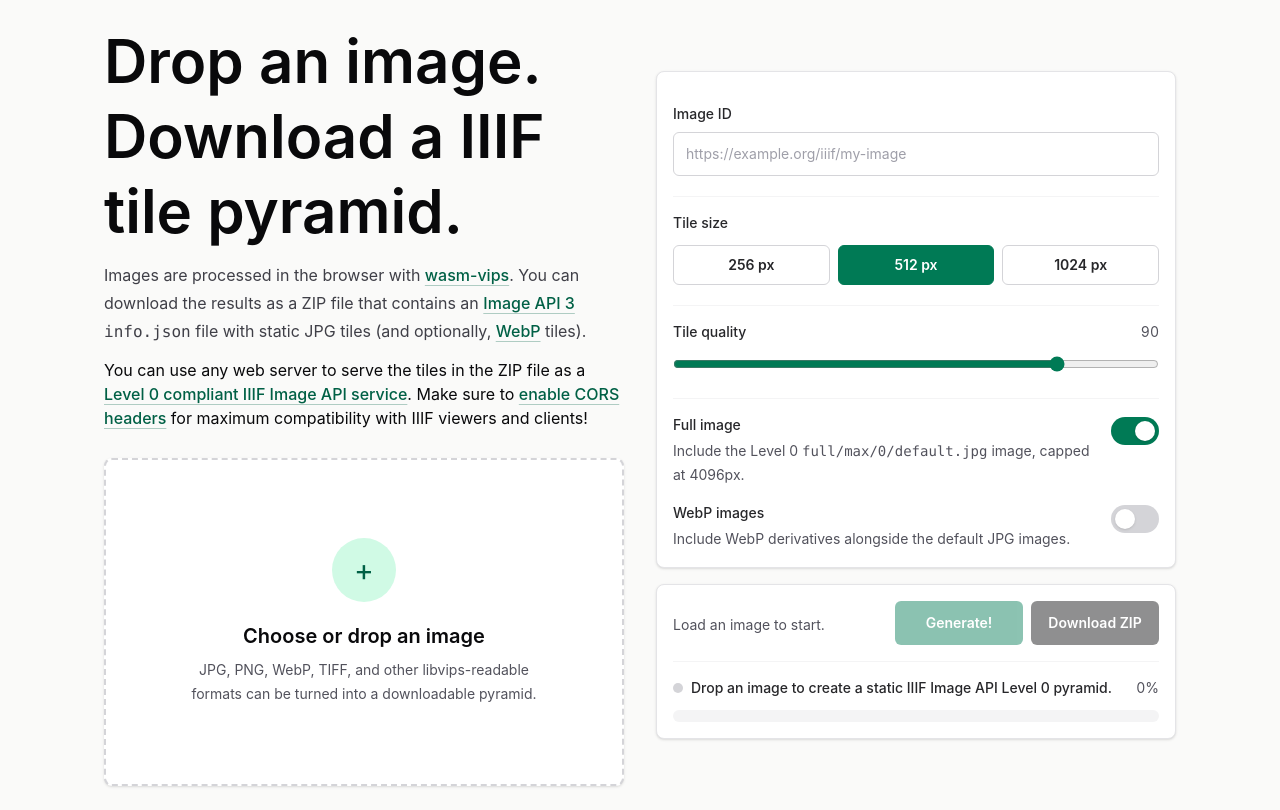
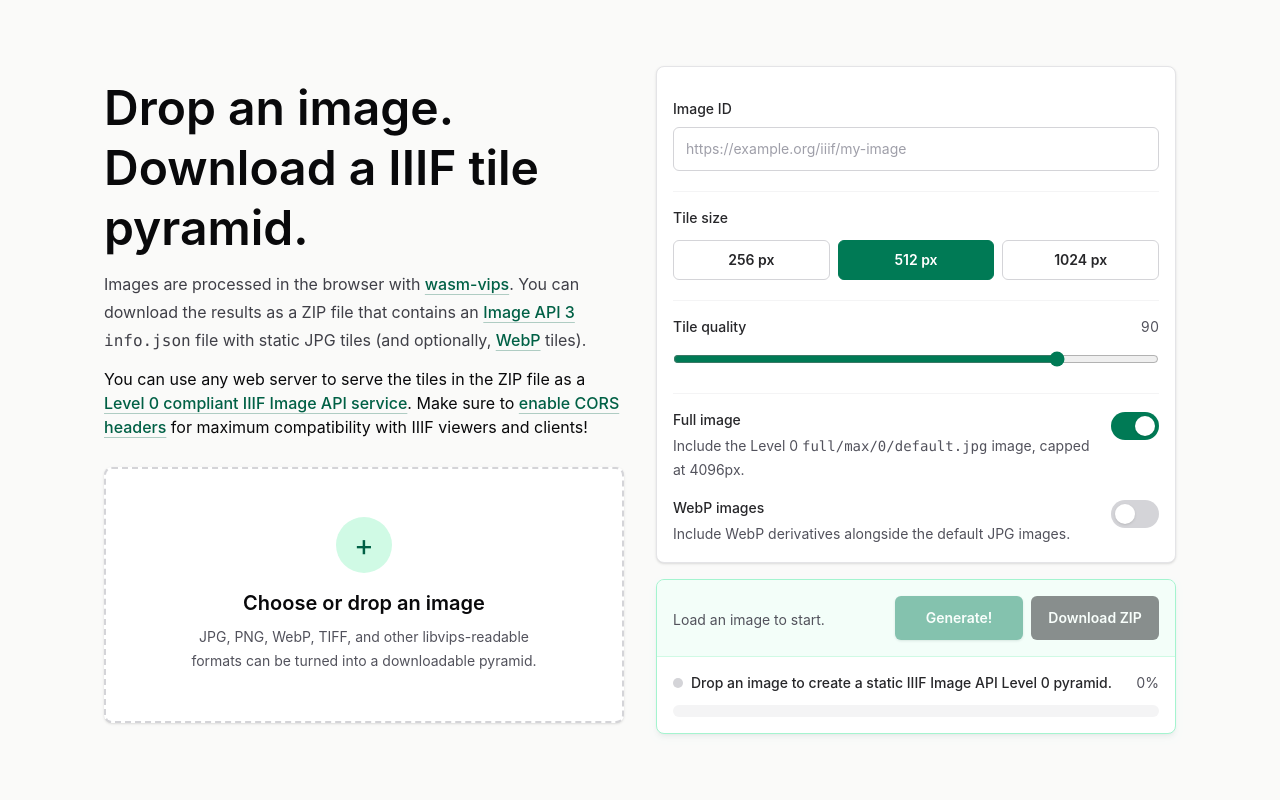
Before and after one commit to allmaps/iiif-tiler, a SvelteKit app: page / in a window 1280 px wide. Built offline with nearby package versions, Linux system fonts and the light colour scheme.

Commit message:
improved ui

```diff
--- a/src/routes/+page.svelte
+++ b/src/routes/+page.svelte
@@ -563,7 +563,7 @@
   >
     <div class="space-y-7">
       <div class="space-y-3">
-        <h1 class="max-w-2xl text-4xl leading-tight font-semibold md:text-6xl">
+        <h1 class="max-w-2xl text-4xl leading-tight font-semibold md:text-5xl">
           Drop an image. Download a IIIF tile pyramid.
         </h1>
         <p class="max-w-xl text-base leading-7 text-zinc-700">
@@ -605,7 +605,7 @@
       </div>
 
       <label
-        class="flex min-h-82 cursor-pointer flex-col items-center justify-center rounded-lg border-2 border-dashed border-zinc-300 bg-white px-6 py-8 text-center shadow-sm transition hover:border-emerald-600 hover:bg-emerald-50/40"
+        class="flex min-h-64 cursor-pointer flex-col items-center justify-center rounded-lg border-2 border-dashed border-zinc-300 bg-white px-6 py-6 text-center shadow-sm transition hover:border-emerald-600 hover:bg-emerald-50/40"
         class:cursor-wait={isBusy}
         for="image-input"
         ondragenter={preventDefaults}
@@ -623,13 +623,13 @@
 
         {#if previewUrl}
           <img
-            class="mb-5 h-44 w-full max-w-md rounded-md bg-zinc-100 object-contain"
+            class="mb-4 h-36 w-full max-w-md rounded-md bg-zinc-100 object-contain"
             src={previewUrl}
             alt={file ? `Preview of ${file.name}` : 'Selected image preview'}
           />
         {:else}
           <span
-            class="mb-5 grid h-16 w-16 place-items-center rounded-full bg-emerald-100 text-3xl text-emerald-800"
+            class="mb-4 grid h-14 w-14 place-items-center rounded-full bg-emerald-100 text-3xl text-emerald-800"
           >
             +
           </span>
@@ -784,9 +784,11 @@
         </div>
       </div>
 
-      <div class="rounded-lg border border-zinc-200 bg-white p-4 shadow-sm">
+      <div
+        class="overflow-hidden rounded-lg border border-emerald-200 bg-white shadow-md shadow-emerald-950/5"
+      >
         <div
-          class="flex flex-col gap-3 border-b border-zinc-100 pb-4 sm:flex-row sm:items-center sm:justify-between"
+          class="flex flex-col gap-3 border-b border-emerald-100 bg-emerald-50/60 p-4 sm:flex-row sm:items-center sm:justify-between"
         >
           <div>
             <p class="mt-1 text-sm leading-6 text-zinc-600">
@@ -797,7 +799,7 @@
           </div>
           <div class="flex gap-2">
             <button
-              class="inline-flex min-h-11 flex-1 items-center justify-center rounded-md bg-emerald-700 px-4 text-sm font-semibold text-white transition hover:bg-emerald-800 disabled:cursor-not-allowed disabled:opacity-45 sm:min-w-32"
+              class="inline-flex min-h-11 flex-1 items-center justify-center rounded-md bg-emerald-700 px-5 text-sm font-semibold text-white shadow-sm shadow-emerald-950/20 transition hover:bg-emerald-800 disabled:cursor-not-allowed disabled:opacity-45 sm:min-w-32"
               class:cursor-pointer={canGenerate}
               type="button"
               disabled={!canGenerate}
@@ -817,7 +819,7 @@
           </div>
         </div>
 
-        <div class="pt-4">
+        <div class="p-4">
           <div class="mb-3 flex items-center justify-between gap-4">
             <div class="flex min-w-0 items-center gap-2">
               <span
```
